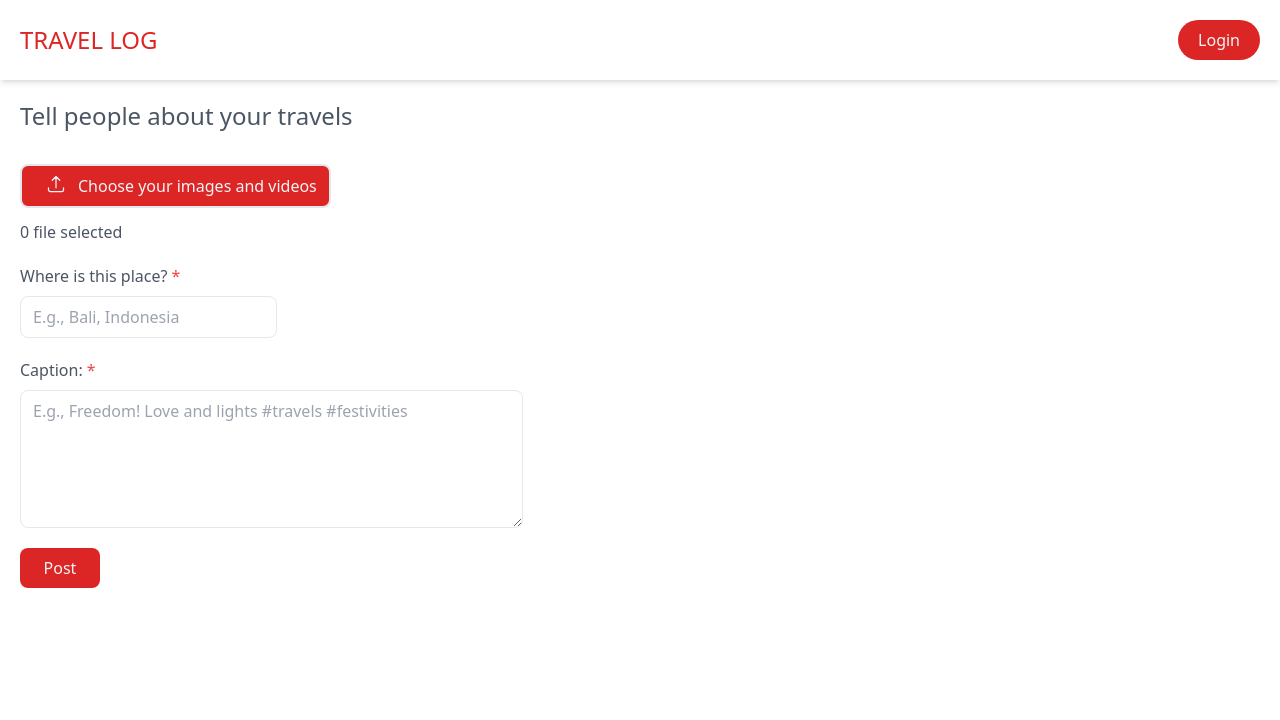
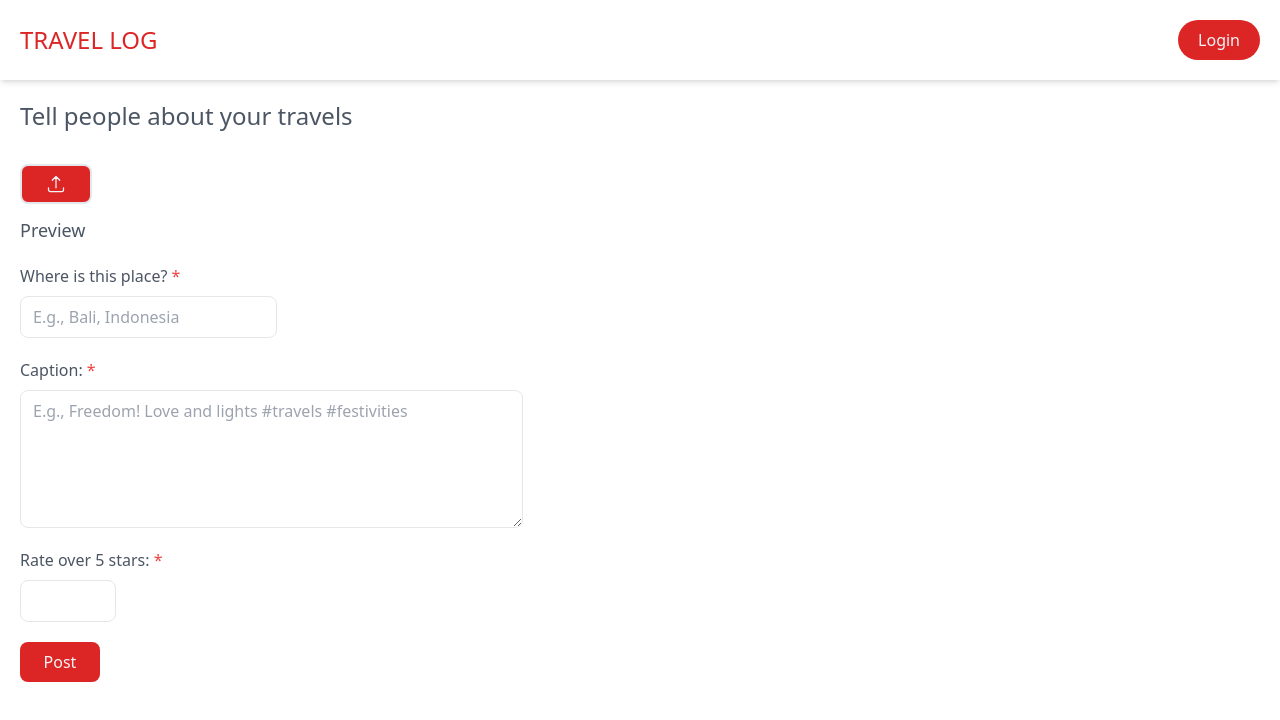
Before and after one commit to Olanrewajuemmanuel/Travel-log-frontend, a React (Create React App) app: page /add-travel in a window 1280 px wide. Shown: the top 720 px of the page. Built offline with nearby package versions, Linux system fonts and the light colour scheme.

Commit message:
new feed feature

```diff
--- a/src/App.tsx
+++ b/src/App.tsx
@@ -1,5 +1,5 @@
 import { Route, Routes } from "react-router-dom";
-import { AddTravelLog } from "./pages/AddTravelLog";
+import AddTravelLog from "./pages/AddTravelLog";
 import Header from "./components/Header";
 import Home from "./pages/Home";
 import NavBar from "./components/NavBar";
--- a/src/pages/AddTravelLog.tsx
+++ b/src/pages/AddTravelLog.tsx
@@ -1,13 +1,60 @@
+import axios from "axios";
 import { ChangeEvent, FormEvent, useState } from "react";
+import { withCookies } from "react-cookie";
+import { useNavigate } from "react-router-dom";
+import { axiosPrivate } from "../axiosClient";
+import routes from "../routes";
+interface NewFeedInterface {
+  images?: FileList;
+  location?: string;
+  caption?: string;
+  rating?: string;
+}
 
-export const AddTravelLog = () => {
-  const [fileCount, setFileCount] = useState(0)
+const AddTravelLog = ({ cookies }: any) => {
+  const [fileArray, setFileArray] = useState<File[]>([]);
+  const [preview, setPreview] = useState<any>();
+  const [newFeed, setNewFeed] = useState<NewFeedInterface>({
+    location: "",
+    caption: "",
+    rating: "",
+  });
+  const navigate = useNavigate();
+
+  if (!cookies.get("accessToken")) navigate(routes.LOGIN);
+
+  const handleSubmit = async (e: FormEvent) => {
+    e.preventDefault();
+    console.log(newFeed);
+
+    const formData = new FormData();
+
+    formData.append("location", newFeed.location as string);
+    formData.append("rating", newFeed.rating as string);
+    formData.append("caption", newFeed.caption as string);
+    for (let i = 0; i < (newFeed.images as FileList).length; i++) {
+      formData.append("images", (newFeed as any).images[i]);
+    }
+
+    axios
+      .post("/feed/create", formData, {
+        headers: {
+          "Content-Type": "application/json",
+        },
+      })
+      .then((res) => console.log(res))
+      .catch((err) => console.error(err));
+  };
   return (
     <div>
       <h1 className="text-2xl font-medium mb-5">
         Tell people about your travels
       </h1>
-      <form className="space-y-5">
+      <form
+        className="space-y-5"
+        onSubmit={(e: FormEvent) => handleSubmit(e)}
+        encType="multipart/form-data"
+      >
         {/* rating, caption, location, images, date */}
         <div className="form-gr">
           <label
@@ -28,7 +75,11 @@ export const AddTravelLog = () => {
                 d="M3 16.5v2.25A2.25 2.25 0 005.25 21h13.5A2.25 2.25 0 0021 18.75V16.5m-13.5-9L12 3m0 0l4.5 4.5M12 3v13.5"
               />
             </svg>
-            Choose your images and videos
+            {fileArray
+              ? fileArray.map((file) => (
+                  <b className="inline-block mr-2 underline">{file.name}</b>
+                ))
+              : "Choose your images and videos"}
           </label>
 
           <input
@@ -38,15 +89,30 @@ export const AddTravelLog = () => {
             className="hidden"
             multiple
             onChange={(e: ChangeEvent<HTMLInputElement>) => {
-              setFileCount(e.target.files?.length || 0)
-              console.log(e.target.files);
+              const files = e.currentTarget.files;
+              // get names
+              if (files) {
+                setFileArray(Array.from(files));
+                // display image preview
+                if (files && files[0]) {
+                  const reader = new FileReader();
+                  reader.onload = (e) => {
+                    setPreview(e.target?.result);
+                  };
+                  reader.readAsDataURL(files[0]);
+                }
 
-
+                // update formData
+                setNewFeed((prev) => ({ ...prev, images: files }));
+              }
             }}
           />
 
           <div className="img-preview mt-3">
-            {fileCount} file{fileCount > 1 && 's'} selected
+            <p className="text-lg">Preview</p>
+            {preview && (
+              <img src={preview} width={200} height={200} alt="preview" />
+            )}
           </div>
         </div>
         <div className="form-gr space-y-2">
@@ -58,6 +124,9 @@ export const AddTravelLog = () => {
             name="location"
             placeholder="E.g., Bali, Indonesia"
             className="block py-2 px-3 border border-gray-200 outline-none rounded-lg bg-white"
+            onChange={(e: ChangeEvent<HTMLInputElement>) =>
+              setNewFeed((prev) => ({ ...prev, location: e.target.value }))
+            }
           />
         </div>
         <div className="form-gr space-y-2">
@@ -70,6 +139,24 @@ export const AddTravelLog = () => {
             cols={50}
             placeholder="E.g., Freedom! Love and lights #travels #festivities"
             className="block py-2 px-3 border border-gray-200 outline-none rounded-lg bg-white"
+            onChange={(e: ChangeEvent<HTMLTextAreaElement>) =>
+              setNewFeed((prev) => ({ ...prev, caption: e.target.value }))
+            }
+          />
+        </div>
+        <div className="form-gr space-y-2">
+          <label htmlFor="rating">
+            Rate over 5 stars: <span className="text-red-500">*</span>
+          </label>
+          <input
+            type="number"
+            name="rating"
+            min={0}
+            max={5}
+            className="block py-2 px-3 border border-gray-200 outline-none rounded-lg bg-white"
+            onChange={(e: ChangeEvent<HTMLInputElement>) =>
+              setNewFeed((prev) => ({ ...prev, rating: e.target.value }))
+            }
           />
         </div>
         <button className="px-3 py-2 bg-red-600 hover:bg-red-700 text-gray-100 rounded-lg w-[80px]">
@@ -79,3 +166,4 @@ export const AddTravelLog = () => {
     </div>
   );
 };
+export default withCookies(AddTravelLog);
```
